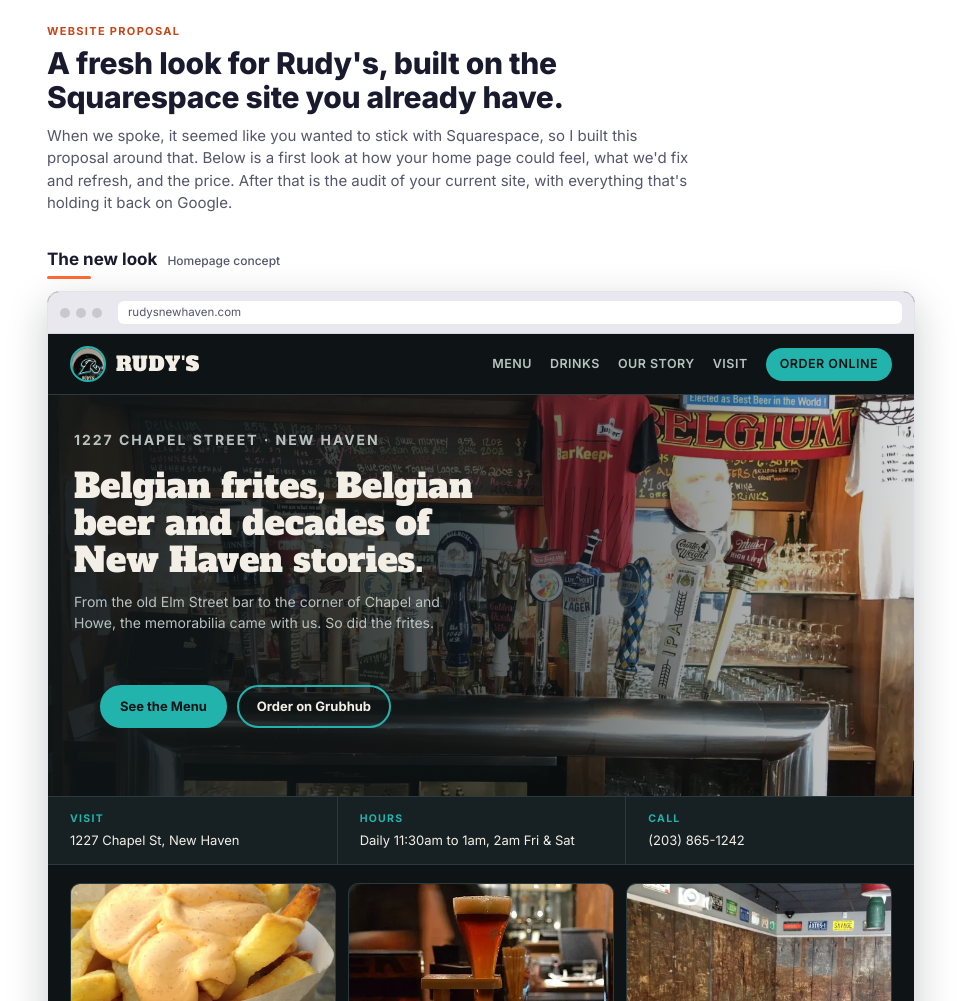
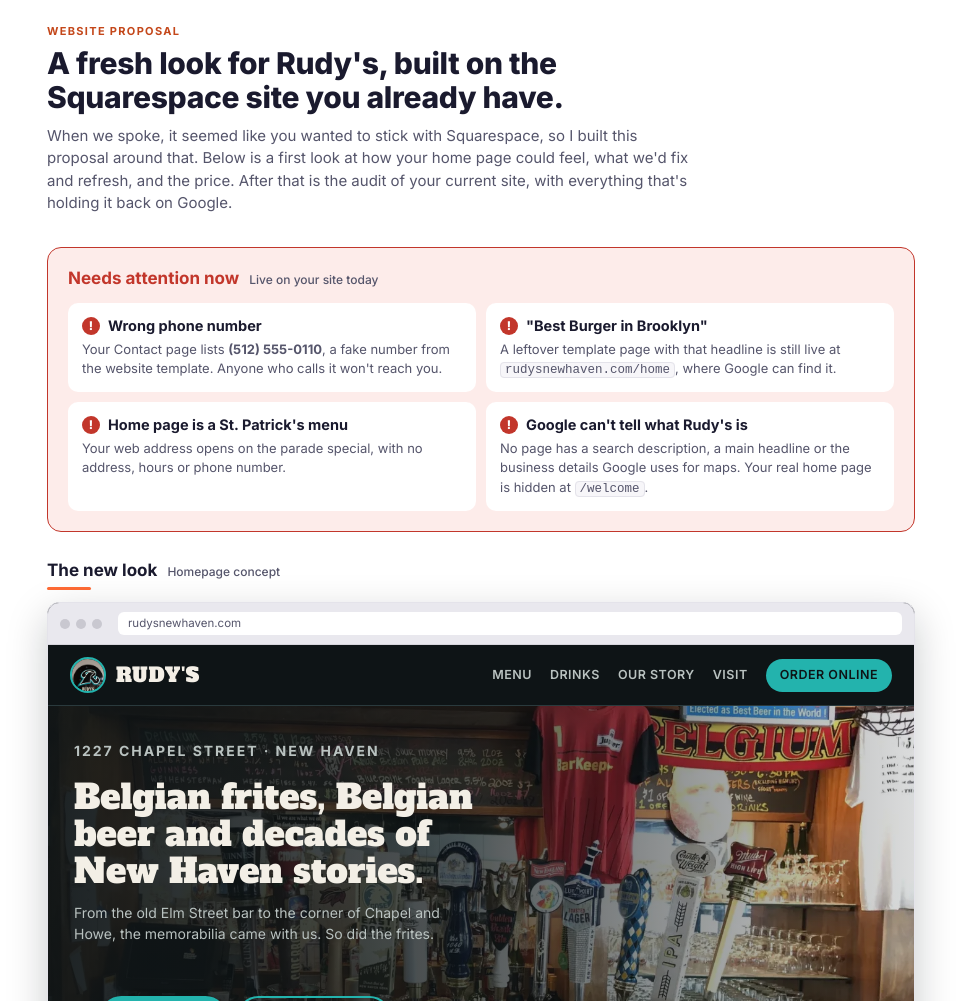
Before and after one commit to webbersaur/webber, a plain HTML site: page proposals/rudys-new-haven.html in a window 1280 px wide. Shown: the part 99-1100 px from the top of the page, without its empty margins (159-1120 px from the left). Drawn offline with Linux system fonts and the light colour scheme.

Commit message:
Rudy's proposal: add Needs attention now box above the concept
Co-Authored-By: Claude Opus 5.5 <noreply@anthropic.com>

```diff
--- a/proposals/rudys-new-haven.html
+++ b/proposals/rudys-new-haven.html
@@ -204,6 +204,16 @@
     .mock .strip div + div { border-left: 0; border-top: 1px solid var(--m-line); }
   }
   @media print { .mock, .price-card, .scope div, .next { break-inside: avoid; } .mock { box-shadow: none; } }
+  .urgent { background: var(--bad-bg); border: 1px solid var(--bad); border-radius: 14px; padding: 18px 20px 20px; }
+  .urgent h2 { color: var(--bad); margin-bottom: 12px; }
+  .urgent h2 small { color: var(--ink-soft); }
+  .urgent-grid { display: grid; grid-template-columns: repeat(2, minmax(0, 1fr)); gap: 10px; }
+  .urgent-grid div { background: var(--bg); border-radius: 10px; padding: 12px 14px; min-width: 0; }
+  .urgent-grid b { display: block; font-size: 14.5px; margin-bottom: 3px; }
+  .urgent-grid b::before { content: "!"; display: inline-grid; place-items: center; width: 18px; height: 18px; margin-right: 8px; border-radius: 50%; background: var(--bad); color: var(--bg); font-size: 12px; font-weight: 800; vertical-align: 1px; }
+  .urgent-grid p { margin: 0; color: var(--ink-soft); font-size: 13px; }
+  @media (max-width: 640px) { .urgent-grid { grid-template-columns: minmax(0, 1fr); } }
+  @media print { .urgent { break-inside: avoid; } }
   .audit-intro { margin-top: 44px; padding-top: 26px; border-top: 2px solid var(--line); }
   h2.big { display: block; font-size: 24px; line-height: 1.2; font-weight: 800; margin: 0 0 10px; text-wrap: balance; }
 </style>
@@ -225,6 +235,16 @@
     <h1>A fresh look for Rudy's, built on the Squarespace site you already have.</h1>
     <p class="lede">When we spoke, it seemed like you wanted to stick with Squarespace, so I built this proposal around that. Below is a first look at how your home page could feel, what we'd fix and refresh, and the price. After that is the audit of your current site, with everything that's holding it back on Google.</p>
   </div>
+
+  <section class="urgent" aria-labelledby="urgent-h">
+    <h2 id="urgent-h">Needs attention now <small>Live on your site today</small></h2>
+    <div class="urgent-grid">
+      <div><b>Wrong phone number</b><p>Your Contact page lists <strong>(512) 555-0110</strong>, a fake number from the website template. Anyone who calls it won't reach you.</p></div>
+      <div><b>"Best Burger in Brooklyn"</b><p>A leftover template page with that headline is still live at <code>rudysnewhaven.com/home</code>, where Google can find it.</p></div>
+      <div><b>Home page is a St. Patrick's menu</b><p>Your web address opens on the parade special, with no address, hours or phone number.</p></div>
+      <div><b>Google can't tell what Rudy's is</b><p>No page has a search description, a main headline or the business details Google uses for maps. Your real home page is hidden at <code>/welcome</code>.</p></div>
+    </div>
+  </section>
 
   <section>
     <h2>The new look <small>Homepage concept</small></h2>
```
